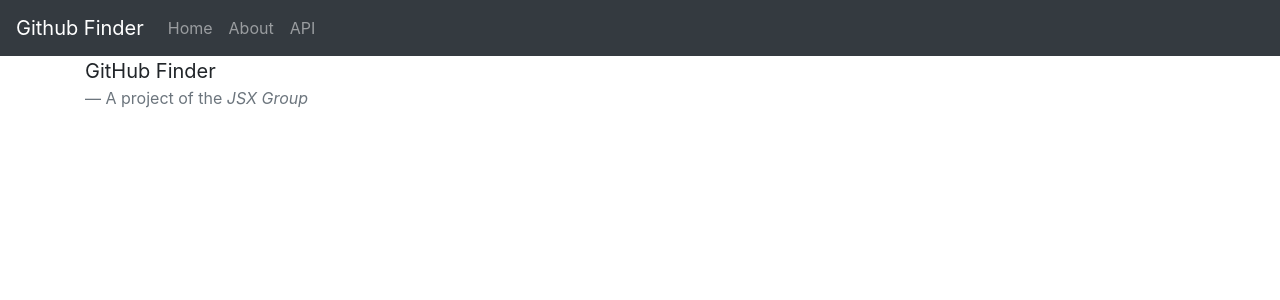
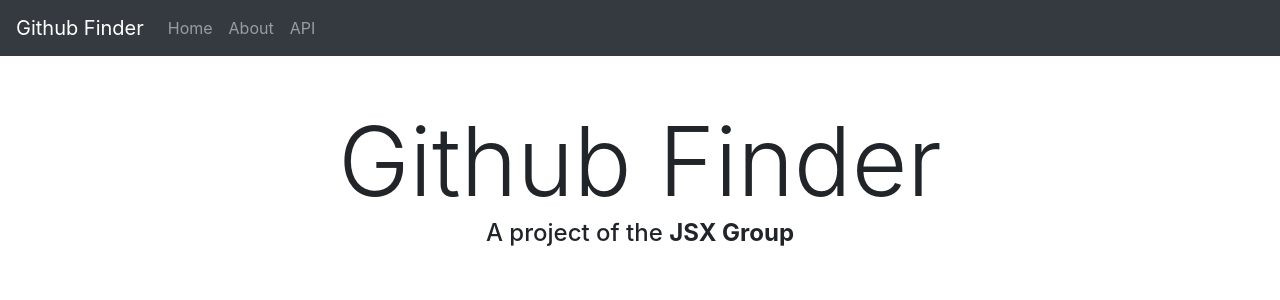
Before and after one commit to usman1100/github-finder, a React (Create React App) app: page /about in a window 1280 px wide. Shown: the top 300 px of the page. Built offline with nearby package versions, Linux system fonts and the light colour scheme.

Commit message:
Added routes using Link to the navbar links

```diff
--- a/src/App.js
+++ b/src/App.js
@@ -2,7 +2,7 @@
 import Finder from "./components/pages/Finder"
 import About from "./components/pages/About"
 import Navbar from "./components/Navbar"
-import {BrowserRouter as Router, Route} from "react-router-dom"
+import {BrowserRouter as Router, Route, Switch} from "react-router-dom"
 
 export default class App extends Component {
     render() {
@@ -11,8 +11,11 @@
                 <div>
 
                     <Navbar />
+
+                    <Switch>
                     <Route path="/" exact component={Finder}/>
                     <Route path="/about" exact component={About}/>
+                    </Switch>
 
 
                 </div>
--- /dev/null
+++ b/src/components/ClearButton.jsx
@@ -0,0 +1,11 @@
+import React from "react";
+
+const ClearButton = ({ func }) => {
+    return (
+        <div className="btn btn-danger mx-3" onClick={func}>
+            Clear
+        </div>
+    );
+};
+
+export default ClearButton;
--- a/src/components/Navbar.jsx
+++ b/src/components/Navbar.jsx
@@ -1,11 +1,12 @@
 import React from "react";
+import { Link } from "react-router-dom";
 
 export default function Navbar() {
     return (
         <nav className="navbar navbar-expand-lg navbar-dark bg-dark">
-            <a className="navbar-brand" href="#">
-                Github Finder
-            </a>
+            <Link to="/">
+                <div className="navbar-brand">Github Finder</div>
+            </Link>
             <button
                 className="navbar-toggler"
                 type="button"
@@ -18,24 +19,32 @@
                 <span className="navbar-toggler-icon" />
             </button>
 
-
             <div className="collapse navbar-collapse" id="navbarColor02">
                 <ul className="navbar-nav mr-auto">
+
+
+
                     <li className="nav-item">
-                        <a className="nav-link" href="#">
-                            Home <span className="sr-only">(current)</span>
-                        </a>
+                        <Link to="/">
+                            <div className="nav-link">Home</div>
+                        </Link>
                     </li>
+
+
                     <li className="nav-item">
-                        <a className="nav-link" href="#">
-                            About
-                        </a>
+                        <Link to="/about">
+                            <div className="nav-link">About</div>
+                        </Link>
                     </li>
+
+
+
                     <li className="nav-item">
-                        <a className="nav-link" href="#">
-                            API
-                        </a>
+                        <Link to="/api">
+                            <div className="nav-link">API</div>
+                        </Link>
                     </li>
+
 
 
                 </ul>
--- a/src/components/SearchButton.jsx
+++ b/src/components/SearchButton.jsx
@@ -1,13 +1,10 @@
 import React from "react";
 
-const SearchButton = (props) => {
+const SearchButton = ({ getUsers }) => {
     return (
-
-        <div className="container">
-            <button className="btn btn-primary" onClick={props.getUsers}>
-                Search
-            </button>
-        </div>
+        <button className="btn btn-primary" onClick={getUsers}>
+            Search
+        </button>
     );
 };
 
--- a/src/components/pages/About.jsx
+++ b/src/components/pages/About.jsx
@@ -2,16 +2,14 @@
 
 export default function About() {
     return (
-        <div className="container">
-            <blockquote className="blockquote">
-                <p className="mb-0">
-                    GitHub Finder
-                </p>
-                <footer className="blockquote-footer">
-                    A project of the {" "}
-                    <cite title="Source Title">JSX Group</cite>
-                </footer>
-            </blockquote>
+        <div className="container my-5 text-center">
+            <div className="display-1">
+                Github Finder
+            </div>
+
+            <h4 className="">
+                A project of the <strong>JSX Group</strong>
+            </h4>
         </div>
     );
 }
--- a/src/components/pages/Finder.jsx
+++ b/src/components/pages/Finder.jsx
@@ -6,6 +6,7 @@
 import Spinner from "../Spinner"
 import NotFoundText from '../NotFoundText';
 import Alert from '../Alert';
+import ClearButton from '../ClearButton';
 
 
 class Finder extends React.Component {
@@ -77,6 +78,8 @@
 
     }
 
+    clearUsers = () => this.setState({userList:[]})
+
     render() {
         const { notFound, loading, alert } = this.state;
         return (
@@ -86,7 +89,11 @@
 
                     <SearchBox updateUserName={this.setUserName} />
 
-                    <SearchButton getUsers={this.getUsersList} />
+                    <div className="container">
+                        <SearchButton getUsers={this.getUsersList} />
+
+                        <ClearButton func={this.clearUsers} />
+                    </div>
 
                     {
                     loading ? <Spinner /> : // While loading is true show a spinner
```
